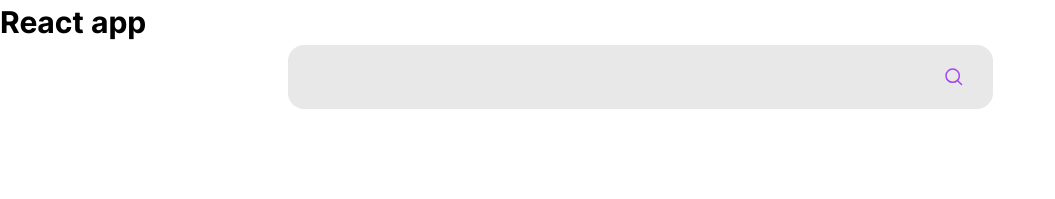
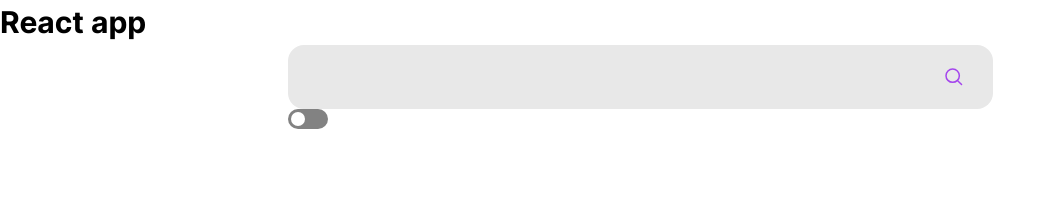
Before and after one commit to svanst/dictionary-web-app, a React (Vite) app: page / in a window 1280 px wide. Shown: the top 199 px of the page, without its empty margins (0-1055 px from the left). Built offline with nearby package versions, Linux system fonts and the light colour scheme.

Commit message:
add switch component

```diff
--- a/src/components/App.jsx
+++ b/src/components/App.jsx
@@ -1,5 +1,6 @@
 import Search from "./Search/Search";
 import MaxWidthWrapper from "./MaxWidthWrapper/MaxWidthWrapper";
+import Switch from "./Switch/Switch";
 
 export default function App() {
   return (
@@ -7,6 +8,7 @@ export default function App() {
       <h1>React app</h1>
       <MaxWidthWrapper>
         <Search />
+        <Switch />
       </MaxWidthWrapper>
     </div>
   );
--- /dev/null
+++ b/src/components/Switch/Switch.jsx
@@ -0,0 +1,23 @@
+import { VisuallyHidden } from "@radix-ui/react-visually-hidden";
+import styles from "./switch.module.css";
+
+function Switch() {
+  return (
+    <>
+      <label htmlFor="theme" className={styles.switch}>
+        <VisuallyHidden>Theme</VisuallyHidden>
+        <input
+          type="checkbox"
+          name="theme"
+          id="theme"
+          role="switch"
+          aria-checked="false"
+          className={styles.input}
+        />
+        <span className={styles.slider}></span>
+      </label>
+    </>
+  );
+}
+
+export default Switch;
--- /dev/null
+++ b/src/components/Switch/switch.module.css
@@ -0,0 +1,53 @@
+.switch {
+  --width: 40px;
+  --height: 20px;
+  --toggle-size: 14px;
+  --breathing-room: calc((var(--height) - var(--toggle-size)) / 2);
+  display: inline-flex;
+  cursor: pointer;
+  position: relative;
+  border-radius: 20px;
+  overflow: hidden;
+
+  &:focus-within {
+    outline: 1px solid var(--clr-outline);
+    outline-offset: 3px;
+  }
+}
+
+.input {
+  position: absolute;
+  opacity: 0;
+
+  &:checked + .slider {
+    background-color: var(--clr-primary);
+
+    &::before {
+      transform: translate(
+        calc(var(--width) - var(--toggle-size) - var(--breathing-room)),
+        -50%
+      );
+    }
+  }
+}
+
+.slider {
+  position: relative;
+  width: var(--width);
+  height: var(--height);
+  background-color: var(--clr-neutral-400);
+  transition: background-color 0.2s;
+
+  &::before {
+    content: "";
+    position: absolute;
+    left: 0;
+    top: 50%;
+    transform: translate(var(--breathing-room), -50%);
+    width: calc(var(--toggle-size));
+    aspect-ratio: 1;
+    background-color: var(--clr-neutral-100);
+    border-radius: 50%;
+    transition: transform 0.2s;
+  }
+}
--- a/src/global-styles/root.module.css
+++ b/src/global-styles/root.module.css
@@ -11,6 +11,8 @@
   --clr-neutral-600: hsl(0, 0%, 18%);
   --clr-neutral-700: hsl(0, 0%, 12%);
   --clr-neutral-800: hsl(0, 0%, 2%);
+
+  --clr-outline: var(--clr-neutral-800);
 
   --ff-sans: "Inter";
   --ff-serif: "Lora";
--- a/src/script.jsx
+++ b/src/script.jsx
@@ -1,7 +1,7 @@
-import "./global-styles/reset.module.css";
+import "./global-styles/reset.css";
 import "./global-styles/root.module.css";
 import "./global-styles/utilities.module.css";
-import "./global-styles/style.module.css";
+import "./global-styles/style.css";
 
 import { createRoot } from "react-dom/client";
 import App from "./components/App.jsx";
```
Also changed, not shown: src/global-styles/reset.css (renamed from src/global-styles/reset.module.css), src/global-styles/style.css (renamed from src/global-styles/style.module.css).
